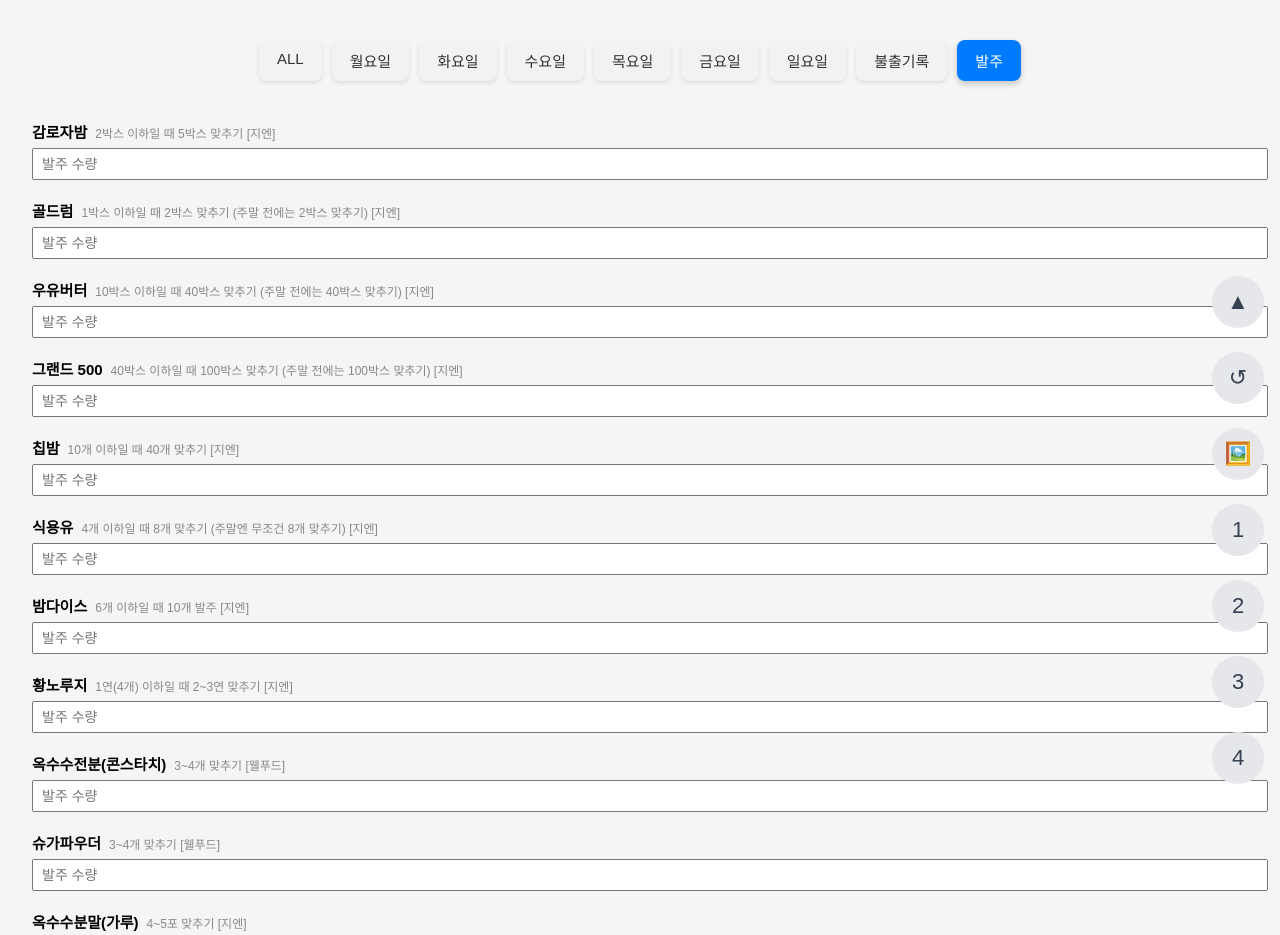
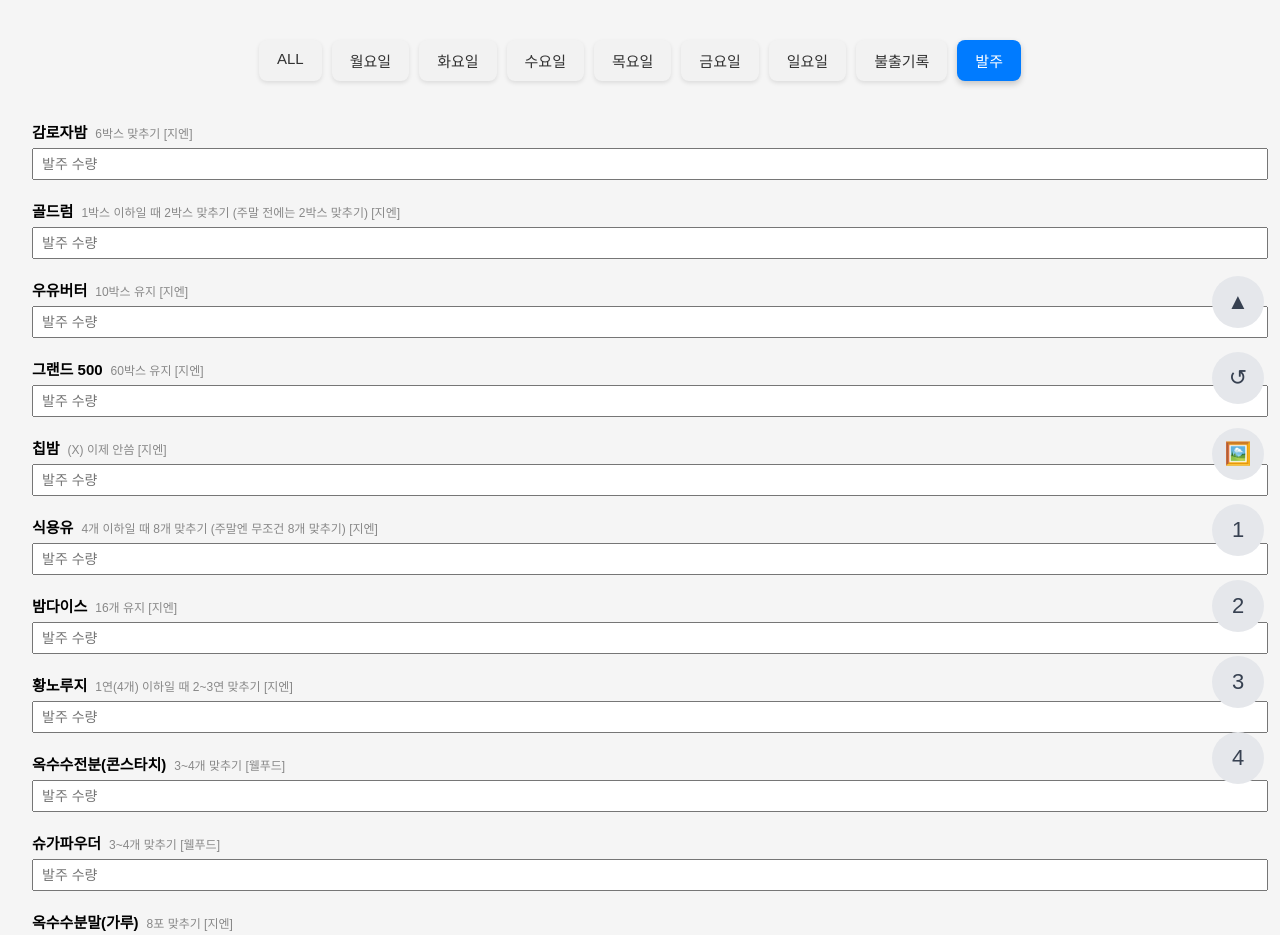
Before and after one commit to crtEvent/warehouse-inventory, a plain HTML site: page order.html in a window 1280 px wide. Shown: the top 935 px of the page. Drawn offline with nearby package versions, Linux system fonts and the light colour scheme.

Commit message:
Update item

```diff
--- a/order.html
+++ b/order.html
@@ -1054,6 +1054,14 @@
           <th></th>
           <th></th>
         </tr>
+        <tr>
+          <th>통팥 앙금</th>
+          <th></th>
+          <th></th>
+          <th></th>
+          <th></th>
+          <th></th>
+        </tr>
       </thead>
     </table>
   </div>
@@ -1309,7 +1317,7 @@
         "id": 56,
         "item_name": "감로자밤",
         "supplier": "지엔",
-        "order_rule": "2박스 이하일 때 5박스 맞추기",
+        "order_rule": "6박스 맞추기",
         "location": "",
         "order_cell": "#orderSheetGnfs1 tr:nth-child(43) th:nth-child(3)"
       },
@@ -1325,7 +1333,7 @@
         "id": 99,
         "item_name": "우유버터",
         "supplier": "지엔",
-        "order_rule": "10박스 이하일 때 40박스 맞추기 (주말 전에는 40박스 맞추기)",
+        "order_rule": "10박스 유지",
         "location": "",
         "order_cell": "#orderSheetGnfs1 tr:nth-child(40) th:nth-child(3)"
       },
@@ -1333,7 +1341,7 @@
         "id": 98,
         "item_name": "그랜드 500",
         "supplier": "지엔",
-        "order_rule": "40박스 이하일 때 100박스 맞추기 (주말 전에는 100박스 맞추기)",
+        "order_rule": "60박스 유지",
         "location": "",
         "order_cell": "#orderSheetGnfs1 tr:nth-child(41) th:nth-child(3)"
       },
@@ -1341,7 +1349,7 @@
         "id": 107,
         "item_name": "칩밤",
         "supplier": "지엔",
-        "order_rule": "10개 이하일 때 40개 맞추기",
+        "order_rule": "(X) 이제 안씀",
         "location": "",
         "order_cell": "#orderSheetGnfs3 tr:nth-child(8) th:nth-child(3)"
       },
@@ -1357,7 +1365,7 @@
         "id": 106,
         "item_name": "밤다이스",
         "supplier": "지엔",
-        "order_rule": "6개 이하일 때 10개 발주",
+        "order_rule": "16개 유지",
         "location": "",
         "order_cell": "#orderSheetGnfs2 tr:nth-child(13) th:nth-child(3)"
       },
@@ -1389,7 +1397,7 @@
         "id": 21,
         "item_name": "옥수수분말(가루)",
         "supplier": "지엔",
-        "order_rule": "4~5포 맞추기",
+        "order_rule": "8포 맞추기",
         "location": "선반1-A-4F",
         "order_cell": "#orderSheetGnfs1 tr:nth-child(34) th:nth-child(6)"
       },
@@ -2061,7 +2069,7 @@
         "id": 114,
         "item_name": "분유뉴밀키",
         "supplier": "웰푸드",
-        "order_rule": "2박스 이하일 때 3박스 맞추기 (주말 4박스)",
+        "order_rule": "평일 2박스, 주말 3박스 유지",
         "location": "",
         "order_cell": "#orderSheetWellFood tr:nth-child(23) th:nth-child(3)"
       },
@@ -2085,7 +2093,7 @@
         "id": 23,
         "item_name": "엔지마티코",
         "supplier": "지엔",
-        "order_rule": "3B 유지",
+        "order_rule": "(X) 이제 안씀",
         "location": "선반2-A-3F",
         "order_cell": "#orderSheetGnfs3 tr:nth-child(2) th:nth-child(3)",
       },
@@ -2165,7 +2173,7 @@
         "id": 74,
         "item_name": "아몬드프라린",
         "supplier": "지엔",
-        "order_rule": "3개 이하일 때 6개 맞추기",
+        "order_rule": "4개 맞추기",
         "location": "선반2-A-2F",
         "order_cell": "#orderSheetGnfs1 tr:nth-child(43) th:nth-child(6)"
       },
@@ -2285,7 +2293,7 @@
         "id": 1,
         "item_name": "강력분",
         "supplier": "지엔",
-        "order_rule": "한번시킬 때 80포 맞추기 (30포 이하일 때)",
+        "order_rule": "50포 유지",
         "location": "중앙 파레트",
         "order_cell": "#orderSheetGnfs1 tr:nth-child(2) th:nth-child(3)"
       },
@@ -2293,7 +2301,7 @@
         "id": 2,
         "item_name": "중력분",
         "supplier": "지엔",
-        "order_rule": "한번시킬 때 40포 맞추기 (20포 이하일 때)",
+        "order_rule": "20포 유지",
         "location": "중앙 파레트",
         "order_cell": "#orderSheetGnfs1 tr:nth-child(3) th:nth-child(3)"
       },
@@ -2365,9 +2373,17 @@
         "id": 100,
         "item_name": "완두앙금",
         "supplier": "지엔",
-        "order_rule": "20박스 이하일 때 60박스 맞추기",
+        "order_rule": "10박스 유지",
         "location": "중앙 파레트",
         "order_cell": "#orderSheetGnfs1 tr:nth-child(2) th:nth-child(6)"
+      },
+      {
+        id: 247,
+        item_name: "통팥 앙금",
+        supplier: "지엔",
+        order_rule: "16B 유지",
+        location: "",
+        order_cell: "#orderSheetGnfs3 tr:nth-child(32) th:nth-child(3)",
       },
       {
         "id": 103,
@@ -2437,7 +2453,7 @@
         "id": 187,
         "item_name": "난백",
         "supplier": "웰푸드",
-        "order_rule": "3B 유지(주말 4B 유지)",
+        "order_rule": "6개 남으면 1B 발주",
         "location": "2층 냉장",
         "order_cell": "#orderSheetWellFood tr:nth-child(2) th:nth-child(3)"
       },
@@ -2469,7 +2485,7 @@
         "id": 173,
         "item_name": "냉동생지용이스트",
         "supplier": "지엔",
-        "order_rule": "2~3개 맞추기",
+        "order_rule": "(X) 이제 안씀",
         "location": "2층 냉장",
         "order_cell": "#orderSheetGnfs2 tr:nth-child(10) th:nth-child(6)"
       },
@@ -2477,7 +2493,7 @@
         "id": 172,
         "item_name": "생이스트",
         "supplier": "지엔",
-        "order_rule": "4B 유지",
+        "order_rule": "20개 남으면 1B 발주",
         "location": "2층 냉장",
         "order_cell": "#orderSheetGnfs2 tr:nth-child(9) th:nth-child(6)"
       },
```
